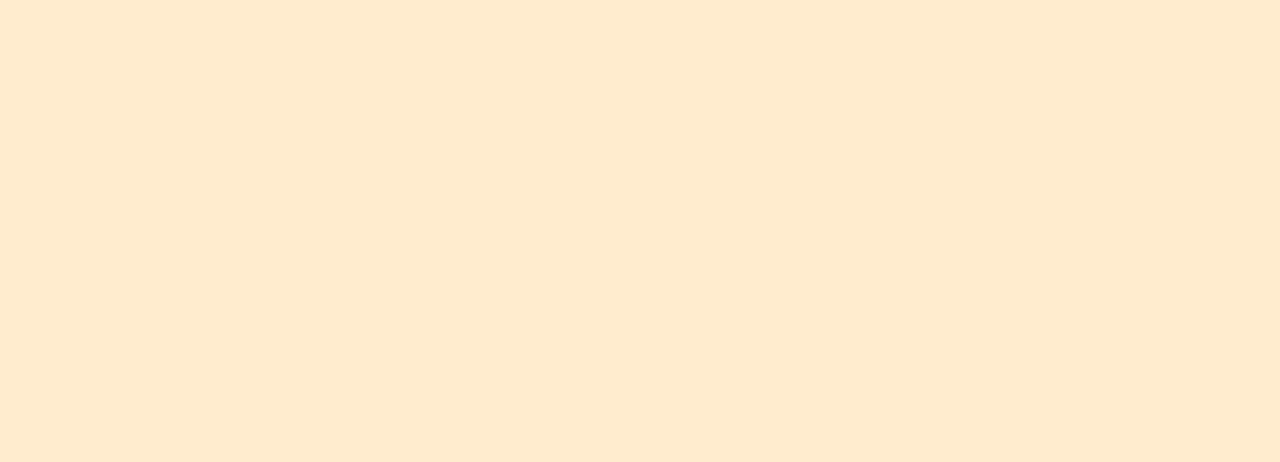
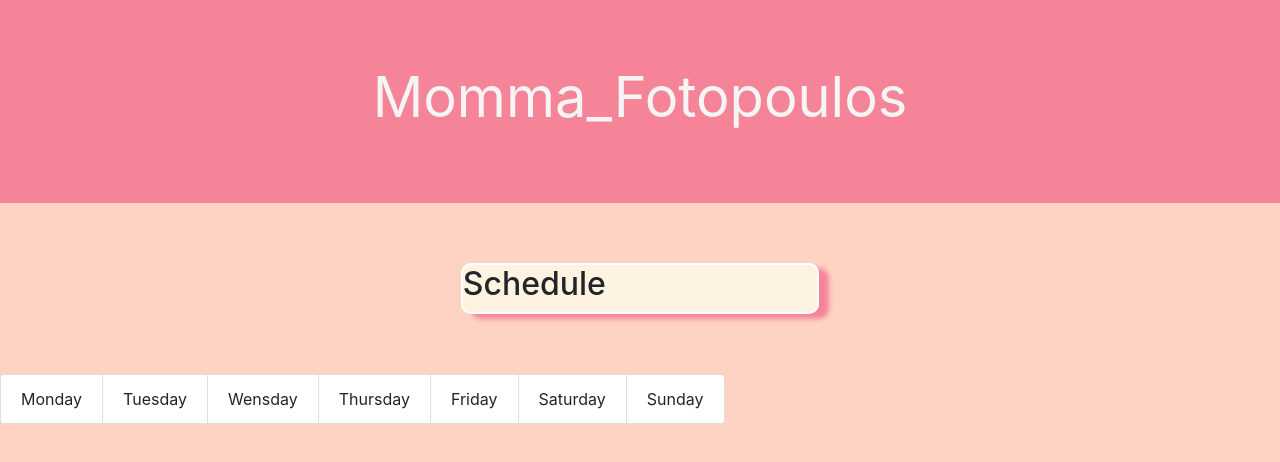
Before and after one commit to AutumnFoto/personalSchedule, a plain HTML site: page index.html in a window 1280 px wide. Drawn offline with nearby package versions, Linux system fonts and the light colour scheme.

Commit message:
working on schedule list

```diff
--- a/index.html
+++ b/index.html
@@ -1,12 +1,65 @@
 <!DOCTYPE html>
 <html lang="en">
-<head>
-    <meta charset="UTF-8">
-    <meta name="viewport" content="width=device-width, initial-scale=1.0">
+  <head>
+    <meta
+      name="viewport"
+      content="width=device-width, initial-scale=1, shrink-to-fit=no"
+    />
+    <meta charset="UTF-8" />
+    <meta name="viewport" content="width=device-width, initial-scale=1.0" />
     <title>Document</title>
+
+    <link
+      rel="stylesheet"
+      href="https://stackpath.bootstrapcdn.com/bootstrap/4.5.2/css/bootstrap.min.css"
+      integrity="sha384-JcKb8q3iqJ61gNV9KGb8thSsNjpSL0n8PARn9HuZOnIxN0hoP+VmmDGMN5t9UJ0Z"
+      crossorigin="anonymous"
+    />
     <link rel="stylesheet" href="main.css" />
-</head>
-<body>
+  </head>
+
+  <body>
+    <div class="jumbotron jumbotron-fluid">
+      <div class="container">
+        <h1 class="display-4">Momma_Fotopoulos</h1>
+      </div>
+    </div>
+
+    <div class ="product-container">
+    <div class="schedule">
+      <header><h2>Schedule</h2></header>
+    </div>
+</div>
+
+<ul class="list-group list-group-horizontal">
+    <li class="list-group-item">Monday</li>
+    <li class="list-group-item">Tuesday</li>
+    <li class="list-group-item">Wensday</li>
+    <li class="list-group-item">Thursday</li>
+    <li class="list-group-item">Friday</li>
+    <li class="list-group-item">Saturday</li>
+    <li class="list-group-item">Sunday</li>
+  </ul>
+
+
+
+
+    <script
+      src="https://code.jquery.com/jquery-3.5.1.slim.min.js"
+      integrity="sha384-DfXdz2htPH0lsSSs5nCTpuj/zy4C+OGpamoFVy38MVBnE+IbbVYUew+OrCXaRkfj"
+      crossorigin="anonymous"
+    ></script>
+    <script
+      src="https://cdn.jsdelivr.net/npm/popper.js@1.16.1/dist/umd/popper.min.js"
+      integrity="sha384-9/reFTGAW83EW2RDu2S0VKaIzap3H66lZH81PoYlFhbGU+6BZp6G7niu735Sk7lN"
+      crossorigin="anonymous"
+    ></script>
+    <script
+      src="https://stackpath.bootstrapcdn.com/bootstrap/4.5.2/js/bootstrap.min.js"
+      integrity="sha384-B4gt1jrGC7Jh4AgTPSdUtOBvfO8shuf57BaghqFfPlYxofvL8/KUEfYiJOMMV+rV"
+      crossorigin="anonymous"
+    ></script>
+
     <script src="main.js"></script>
-</body>
+  </body>
 </html>
--- a/main.css
+++ b/main.css
@@ -1,3 +1,46 @@
 body{
-    background-color: blanchedalmond;
+    background-color: #FFD3C3;
 }
+
+.jumbotron {
+    background-color: #F68499 ;
+    font-family:-apple-system, BlinkMacSystemFont, 'Segoe UI', Roboto, Oxygen, Ubuntu, Cantarell, 'Open Sans', 'Helvetica Neue', sans-serif;
+    text-align: center;
+
+
+}
+
+.display-4{
+    font:Roboto;
+    color: whitesmoke;
+    font-weight: 375;
+}
+
+.product-container{
+    display: flex;
+    flex-flow: row wrap;
+    justify-content: space-evenly;
+    margin: 50px 0px;
+
+}
+
+.schedule {
+
+        display: flex;
+        flex-flow: column nowrap;
+        box-shadow: 10px 5px 5px #F68499;
+        width: 28%;
+        border: #ffffff solid 2px;
+        margin: 10px 10px;
+        border-radius: 10px;
+        background-color: #FEF3E0;
+
+}
+
+
+
+.list-group-item {
+
+  align-content: center;
+
+}
--- a/main.js
+++ b/main.js
@@ -1 +1 @@
-console.log("hey!")
+"use strict"
```
